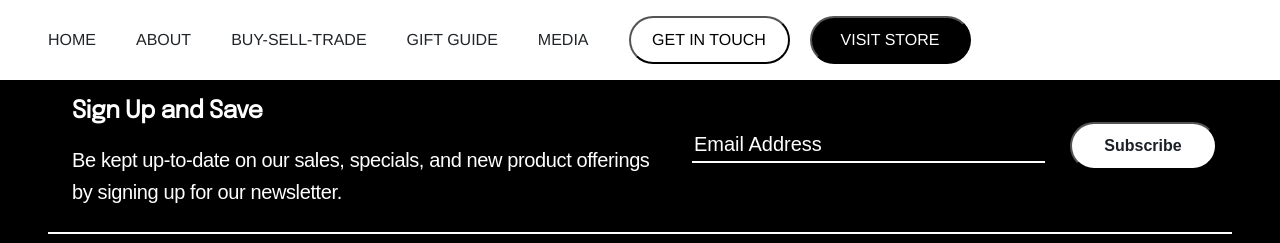
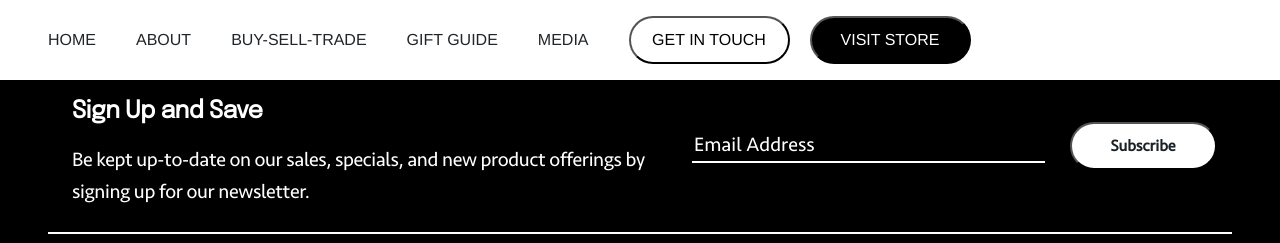
Before and after one commit to Ruprabhu25/boheme-website, a Python web app: template templates/homepage.html in a window 1280 px wide; the page is wider, and only the part inside the window is pictured. Shown: the top 243 px of that part. Run offline with Jinja, Linux system fonts and the light colour scheme; the template is opened without the code that fills it, so the values that code supplies are empty; some web fonts are replaced.

Commit message:
more footer

```diff
--- a/static/css/homepage.css
+++ b/static/css/homepage.css
@@ -1,4 +1,20 @@
+@font-face {
+    font-family: 'seravekmedium';
+    src: url('seravek-medium-webfont.woff2') format('woff2'),
+         url('seravek-medium-webfont.woff') format('woff');
+    font-weight: normal;
+    font-style: normal;
 
+}
+
+@font-face {
+    font-family: 'seravekregular';
+    src: url('seravek-webfont.woff2') format('woff2'),
+         url('seravek-webfont.woff') format('woff');
+    font-weight: normal;
+    font-style: normal;
+
+}
 /*nav bar start*/
 #nav-container {
     height: 80px;
@@ -81,7 +97,7 @@ a:hover {color:white}
 }
 
 .text-footer {
-    font-family: seravek-web, sans-serif;
+    font-family: 'seravekregular';
     font-size: 20px;
     font-style: normal;
     font-weight: 400;
@@ -90,11 +106,11 @@ a:hover {color:white}
 }
 
 .text-footer-right {
-    padding-bottom: 24px;
+    margin-bottom: 24px;
 }
 
 .title-text-footer {
-    font-family: seravek-web, sans-serif;
+    font-family: 'seravekregular';
     font-size: 32px;
     font-style: normal;
     font-weight: 500;
@@ -124,14 +140,14 @@ a:hover {color:white}
 
 ::placeholder {
     color: #FFF;
-    font-family: seravek-web, sans-serif;
+    font-family: 'seravekregular';
     font-size: 20px;
     font-style: normal;
 }
 
 #email-button {
     color: #192126;
-    font-family: seravek-web, sans-serif;
+    font-family: 'seravekregular';
     font-weight: bold;
     font-size: 20px;
     width: 147px;
--- a/static/css/style.css
+++ b/static/css/style.css
@@ -21,5 +21,5 @@ h1{
 }
 
 h2{
-    font-family: 'seravekregular'
+    font-family: 'seravekregular';
 }
```
